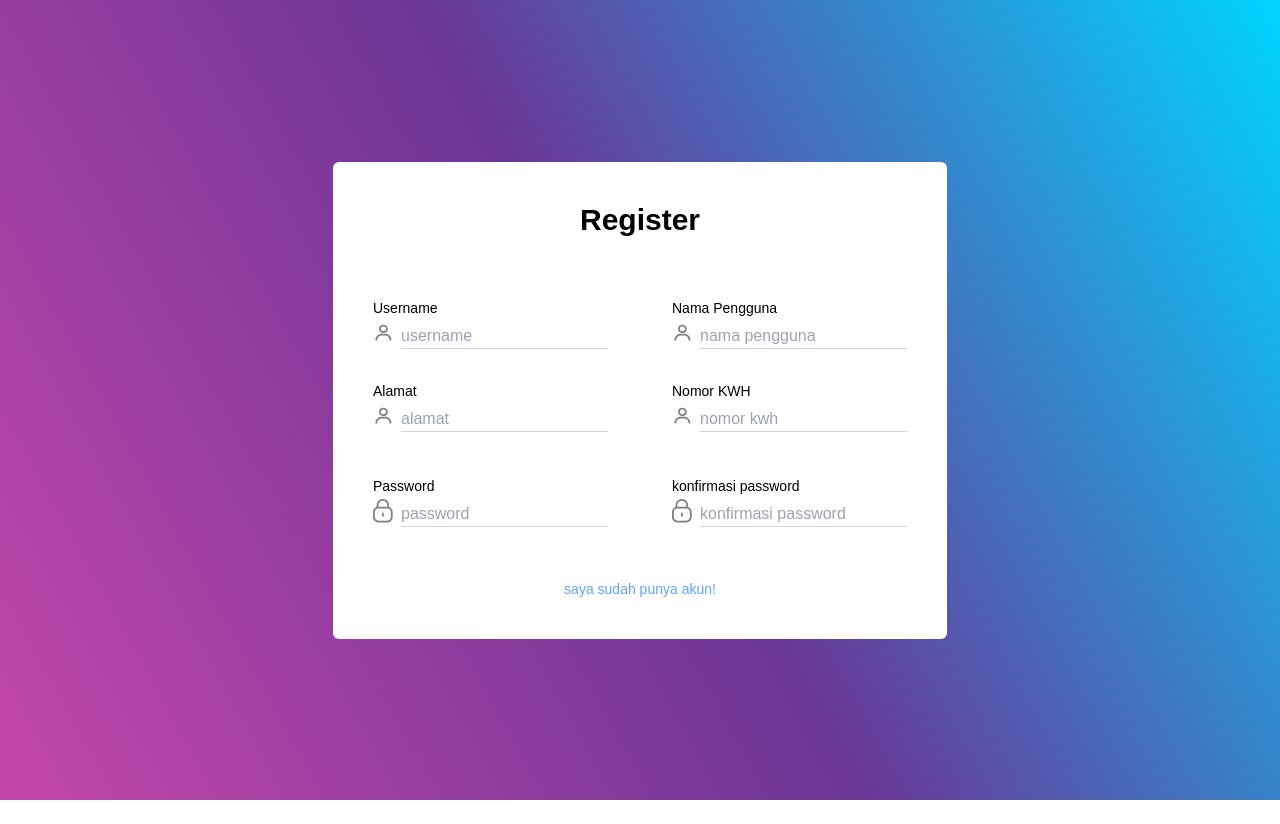
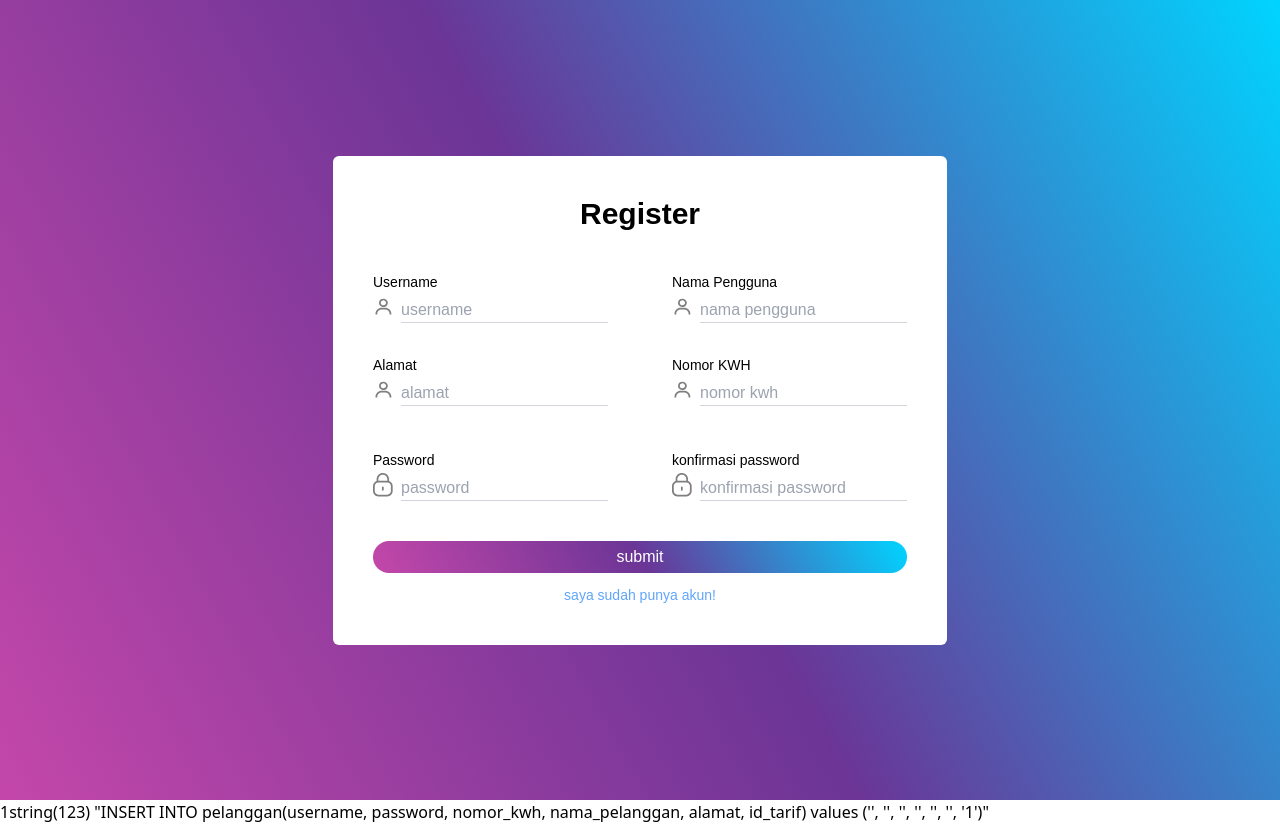
Before and after one commit to arnoldart/ppob, a PHP site: page /auth/register.php in a window 1280 px wide. Before the commit the page ends 800 px from the top, so only its background shows below. Run offline with PHP 8.4, Linux system fonts and the light colour scheme.

Commit message:
added system for login and register

```diff
--- a/pages/auth/register.php
+++ b/pages/auth/register.php
@@ -11,6 +11,7 @@
 
   <main class="flex justify-center items-center h-screen background-gradient">
     <div class="flex flex-col bg-white rounded-md p-10">
+      <form action="" method="GET">
         <p class="text-center text-3xl font-bold mb-5">Register</p>
         <div class="my-10">
           <div class="flex items-center">
@@ -18,14 +19,14 @@
               <p class="text-sm">Username</p>
               <div class="flex items-center">
                 <img class="w-5 mr-2" src="../../icon/user.svg" alt="username">
-              <input class="mt-1.5 border-b border-gray-300" type="text" placeholder="username">
+                <input class="mt-1.5 border-b border-gray-300" type="text" name="username" placeholder="username">
               </div>
             </div>
             <div>
               <p class="text-sm">Nama Pengguna</p>
               <div class="flex items-center">
                 <img class="w-5 mr-2" src="../../icon/user.svg" alt="nama pengguna">
-              <input class="mt-1.5 border-b border-gray-300" type="text" placeholder="nama pengguna">
+                <input class="mt-1.5 border-b border-gray-300" type="text" name="namaPengguna" placeholder="nama pengguna">
               </div>
             </div>
           </div>
@@ -34,14 +35,14 @@
               <p class="text-sm">Alamat</p>
               <div class="flex items-center">
                 <img class="w-5 mr-2" src="../../icon/user.svg" alt="alamat">
-              <input class="mt-1.5 border-b border-gray-300" type="text" placeholder="alamat">
+                <input class="mt-1.5 border-b border-gray-300" type="text" name="alamat" placeholder="alamat">
               </div>
             </div>
             <div>
               <p class="text-sm">Nomor KWH</p>
               <div class="flex items-center">
                 <img class="w-5 mr-2" src="../../icon/user.svg" alt="nomor kwh">
-              <input class="mt-1.5 border-b border-gray-300" type="text" placeholder="nomor kwh">
+                <input class="mt-1.5 border-b border-gray-300" type="text" name="nomorKwh" placeholder="nomor kwh">
               </div>
             </div>
           </div>
@@ -50,21 +51,23 @@
               <p class="text-sm mt-3">Password</p>
               <div class="flex items-center">
                 <img class="w-5 mr-2" src="../../icon/lock.svg" alt="password">
-              <input class="mt-1.5 border-b border-gray-300" type="text" placeholder="password">
+                <input class="mt-1.5 border-b border-gray-300" type="text" name="password" placeholder="password">
               </div>
             </div>
             <div>
               <p class="text-sm mt-3">konfirmasi password</p>
               <div class="flex items-center">
                 <img class="w-5 mr-2" src="../../icon/lock.svg" alt="password">
-              <input class="mt-1.5 border-b border-gray-300" type="text" placeholder="konfirmasi password">
+                <input class="mt-1.5 border-b border-gray-300" type="text" name="konfirmasiPassword" placeholder="konfirmasi password">
               </div>
             </div>
           </div>
         </div>
+        <button class="text-white py-1 rounded-2xl w-full background-gradient">submit</button>
         <a href="./login.php">
           <p class="text-center text-sm text-blue-400 mt-3">saya sudah punya akun!</p>
         </a>
+      </form>
     </div>
   </main>
 
@@ -75,5 +78,28 @@
 
 require "../../config/conn.php";
 
+$username = @$_GET['username'];
+$password = @$_GET['password'];
+$konfimasiPassword = @$_GET['konfirmasiPassword'];
+$nomorKwh = @$_GET['nomorKwh'];
+$namaPengguna = @$_GET['namaPengguna'];
+$alamat = @$_GET['alamat'];
+$idTarif = 1;
+
+echo $username, $password, $konfimasiPassword, $nomorKwh, $namaPengguna, $alamat, $idTarif;
+
+// $tests = mysqli_query($conn, 'INSERT INTO tarif(daya, tarifperkwh) values ()');
+$test = "INSERT INTO pelanggan(username, password, nomor_kwh, nama_pelanggan, alamat, id_tarif) values ('".$username."', '".$password."', '".$konfimasiPassword."', '".$nomorKwh."', '".$namaPengguna."', '".$alamat."', '".$idTarif."')";
+
+var_dump($test);
+
+// $query = mysqli_query($conn, $test);
+
+// if($query) {
+//   echo 'berhasil';
+//   return ;
+// } else {
+//   echo 'gagal';
+// }
 
 ?>
```
Also changed, not shown: pages/auth/login.php (+23 -2 lines), pages/index.php (added, +13 -0 lines), pages/utils/level.php (added). Lines whose indentation alone changed are shown as unchanged.
